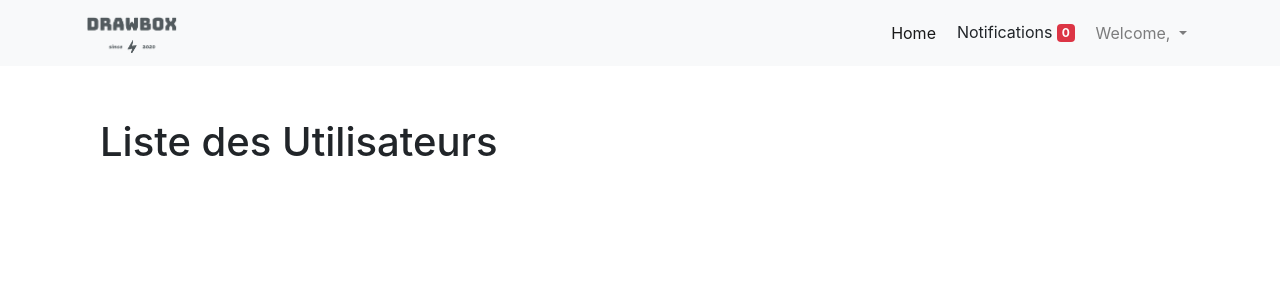
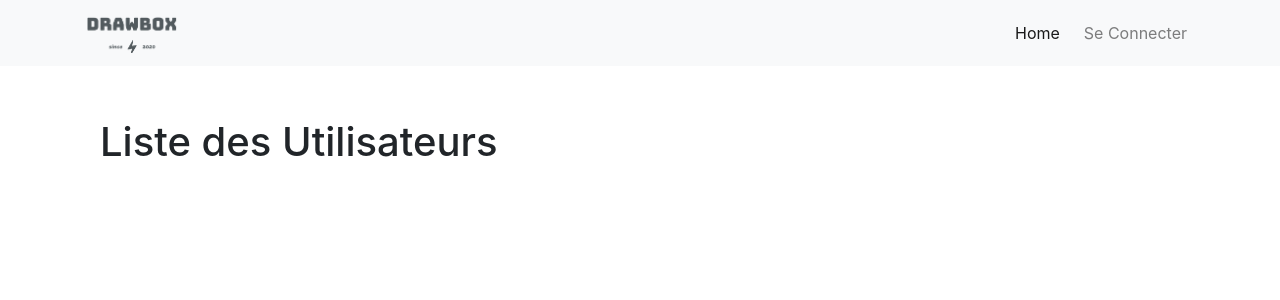
Before and after one commit to c3d28/symfonyInit, a Symfony app: template templates/admin/user/index.html.twig in a window 1280 px wide. Shown: the top 300 px of the page. Run offline with Twig, Linux system fonts and the light colour scheme; the template is opened without the code that fills it, so the values that code supplies are empty; some libraries are stand-ins or nearby versions.

Commit message:
Add Page admin and security

```diff
--- a/templates/base.html.twig
+++ b/templates/base.html.twig
@@ -40,12 +40,15 @@
                                 <li class="nav-item">
                                     <a class="nav-link" href="{{ path('draws') }}">Mes draws</a>
                                 </li>
-                            {% endif %}
                                 <li class="nav-item">
                                     <button type="button" class="btn btn-light">
-                                    Notifications <span class="badge badge-danger">0</span>
+                                        <i class="icon-bell"></i> <span class="badge badge-danger">0</span>
                                     </button>
+
                                 </li>
+                            {% endif %}
+
+                            {% if app.user %}
 
                             <div>
                                 <ul class="nav navbar-nav">
@@ -59,16 +62,21 @@
                                                     <a class="dropdown-item" href="{{ path('admin.user.index') }}">Panneau admin</a>
                                                 {% endif %}
                                             <div class="dropdown-divider"></div>
-                                            {% if app.user %}
+
                                                 <a class="dropdown-item" href="{{ path('app_logout') }}"><i class="icon-off mr-2 "></i>Se déconnecter</a>
-                                            {% else %}
+
                                                 <!-- <a class="nav-link" href="{{ path('login') }}">Se Connecter</a> -->
-                                                 <a class="dropdown-item" onclick="openLoginModal()"><i class="icon-on mr-2 "></i> Se Connecter</a>
-                                            {% endif %}
                                         </div>
+
                                     </li>
                                 </ul>
                             </div>
+                            {% else %}
+                                <li class="nav-item">
+                                    <a class="nav-link" onclick="openLoginModal()"><i class="icon-on mr-2 "></i> Se Connecter</a>
+                                </li>
+                            {% endif %}
+
                         </ul>
                     </div>
                 </div>
```
Also changed, not shown: package-lock.json (added). Lines whose indentation alone changed are shown as unchanged.
